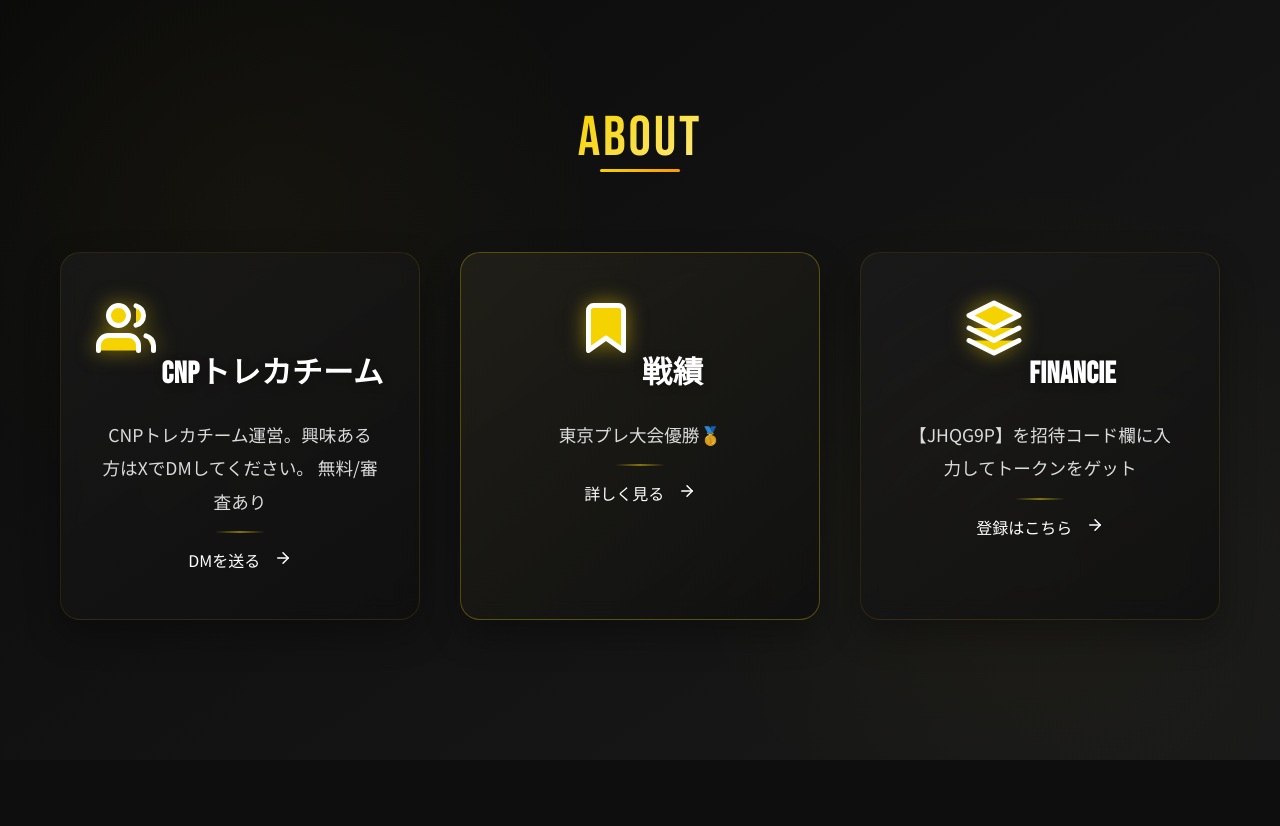
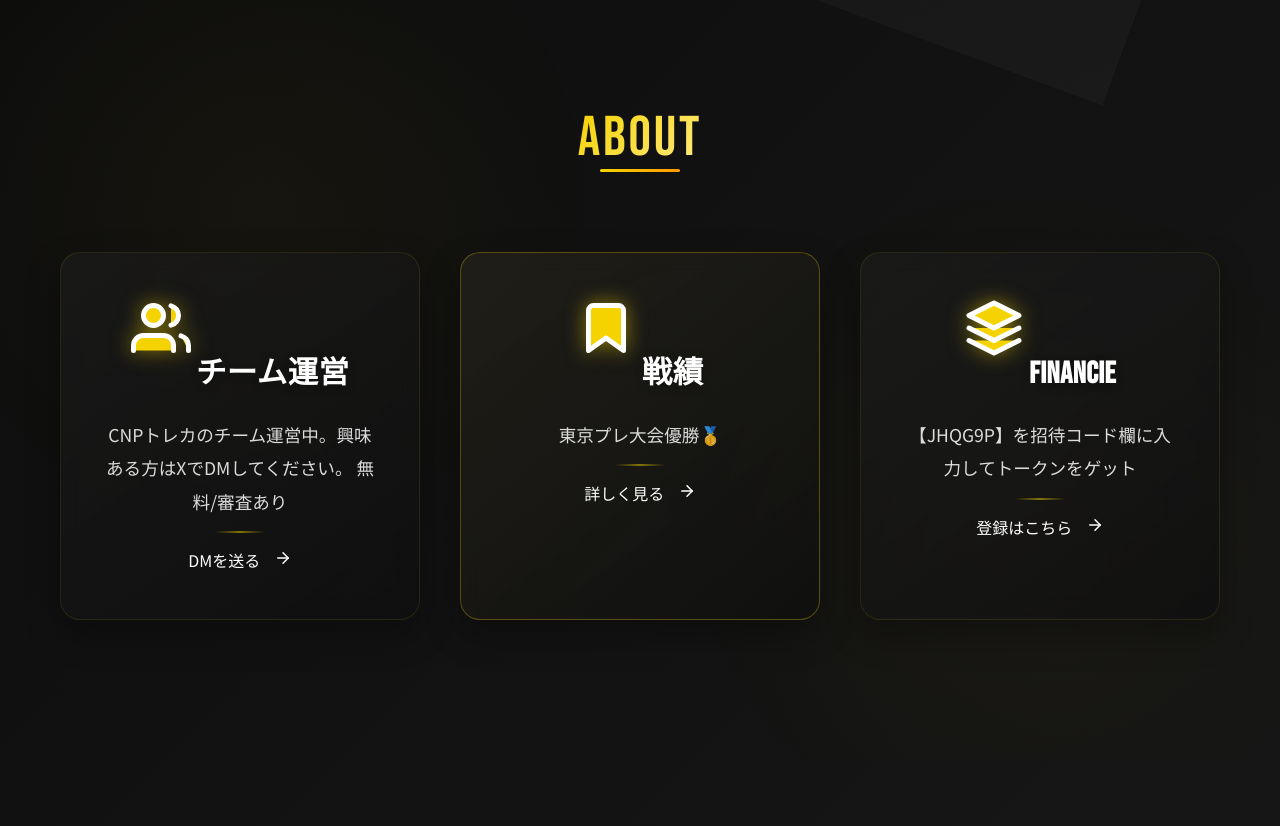
Before and after one commit to Pontamaru18/PontamaruLP, a plain HTML site: page 開発/my lp/index.html in a window 1280 px wide. Shown: the part 835-1661 px from the top of the page. Drawn offline with Linux system fonts and the light colour scheme.

Commit message:
ページ全体に背景アニメーションを適用

```diff
--- a/開発/my lp/index.html
+++ b/開発/my lp/index.html
@@ -33,10 +33,23 @@
 
     body {
       font-family: var(--font-body);
-      background-color: var(--color-bg);
+      background: linear-gradient(135deg, #0a0a0a, #1a1a1a);
       color: var(--color-white);
       line-height: 1.6;
       overflow-x: hidden;
+      position: relative;
+    }
+
+    body::before {
+      content: '';
+      position: fixed;
+      top: 0;
+      left: 0;
+      width: 100%;
+      height: 100%;
+      background: linear-gradient(135deg, #0a0a0a, #1a1a1a);
+      z-index: -2;
+      animation: float 30s ease-in-out infinite;
     }
 
     h1, h2, h3, h4, h5, h6 {
@@ -352,7 +365,6 @@
       text-align: center;
       position: relative;
       overflow: hidden;
-      background: linear-gradient(135deg, #0a0a0a, #1a1a1a);
       padding: 80px 20px 100px;
     }
 
@@ -413,6 +425,24 @@
       display: inline-block;
       font-weight: 800;
       animation: titleGlow 3s ease-in-out infinite alternate;
+    }
+
+    @keyframes float {
+      0% {
+        transform: translateY(0) translateX(0);
+      }
+      25% {
+        transform: translateY(-10px) translateX(-10px);
+      }
+      50% {
+        transform: translateY(0) translateX(0);
+      }
+      75% {
+        transform: translateY(10px) translateX(10px);
+      }
+      100% {
+        transform: translateY(0) translateX(0);
+      }
     }
 
     @keyframes titleGlow {
@@ -495,7 +525,6 @@
     /* ===== ABOUT SECTION ===== */
     .about {
       padding: 140px 0;
-      background: linear-gradient(145deg, #0a0a0a, #1a1a1a);
       position: relative;
       overflow: hidden;
     }
@@ -661,10 +690,10 @@
               <path d="M23 21v-2a4 4 0 0 0-3-3.87"></path>
               <path d="M16 3.13a4 4 0 0 1 0 7.75"></path>
             </svg>
-            CNPトレカチーム
+            チーム運営
           </h3>
           <p class="card-text">
-            CNPトレカチーム運営。興味ある方はXでDMしてください。
+            CNPトレカのチーム運営中。興味ある方はXでDMしてください。
             無料/審査あり
           </p>
           <a href="https://x.com/pontamaru_18" class="card-link" target="_blank" rel="noopener noreferrer" aria-label="X(Twitter)でDMを送る">
```
